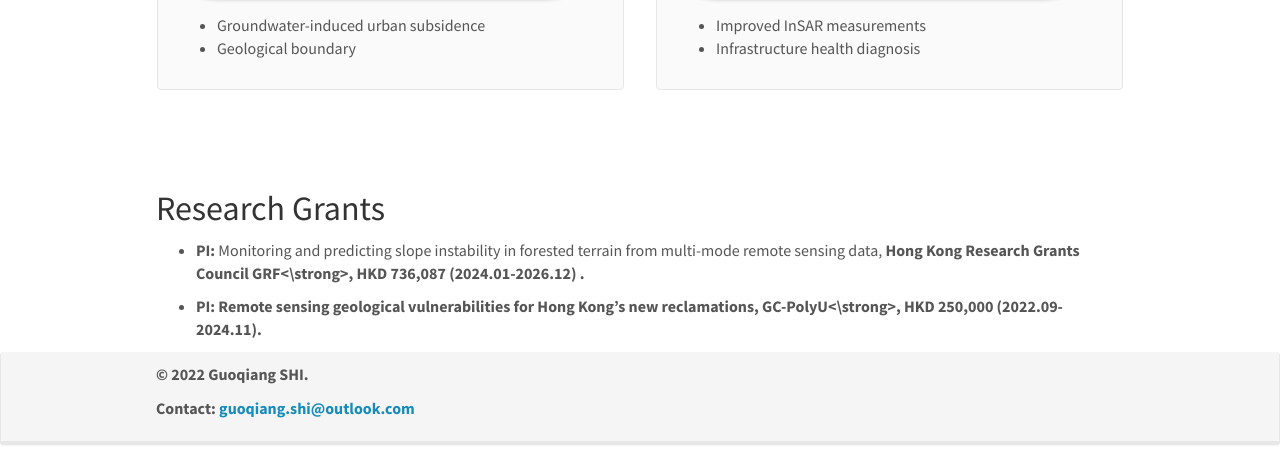
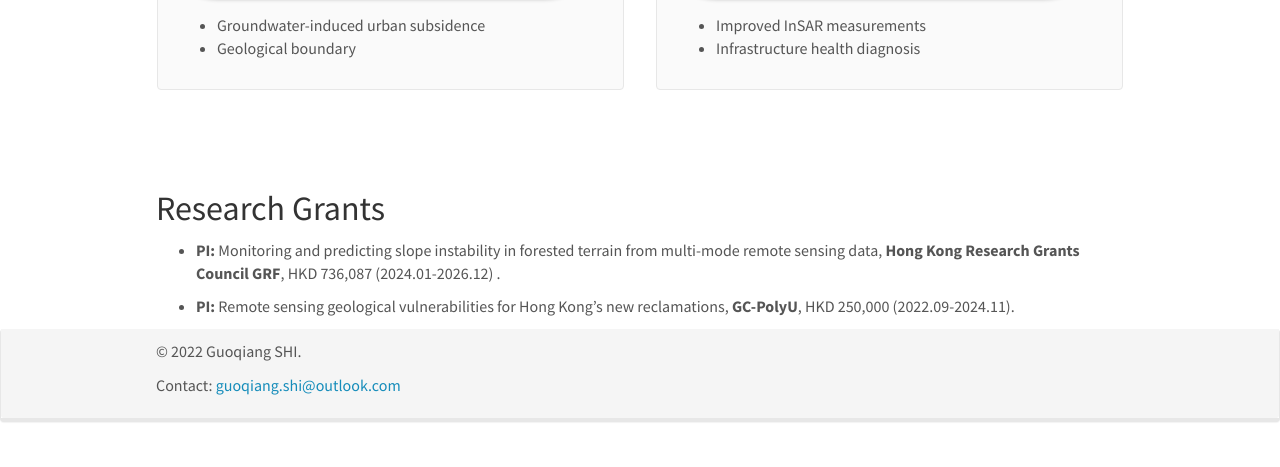
Before and after one commit to guoqiangshi/guoqiangshi.github.io, a Jekyll site: the page research.html, which Jekyll copies as it is, in a window 1280 px wide and 1368 px high, cut to the strip 901-1368 px from the top of the window. Built offline with Jekyll 4.4.1, drawn with Linux system fonts in a browser that asks for light colours; nearby versions of some CDN libraries; library files that are not in the unit come from our copies.

Commit message:
Update research.html

```diff
--- a/research.html
+++ b/research.html
@@ -278,14 +279,13 @@
 
 <div class="largefont">
 
-
     <ul>
       <li>
-        <p><strong>PI:</strong> Monitoring and predicting slope instability in forested terrain from multi-mode remote sensing data, <strong>Hong Kong Research Grants Council GRF<\strong>, HKD 736,087 (2024.01-2026.12)
+        <p><strong>PI:</strong> Monitoring and predicting slope instability in forested terrain from multi-mode remote sensing data, <strong>Hong Kong Research Grants Council GRF</strong>, HKD 736,087 (2024.01-2026.12)
  .</p>
       </li>
       <li>
-        <p><strong>PI:</strong> Remote sensing geological vulnerabilities for Hong Kong’s new reclamations, <strong>GC-PolyU<\strong>, HKD 250,000 (2022.09-2024.11).</p>
+        <p><strong>PI:</strong> Remote sensing geological vulnerabilities for Hong Kong’s new reclamations, <strong>GC-PolyU</strong>, HKD 250,000 (2022.09-2024.11).</p>
       </li>
     </ul>
 
```
Also changed, not shown: other parts of research.html (+2 -1 lines).
